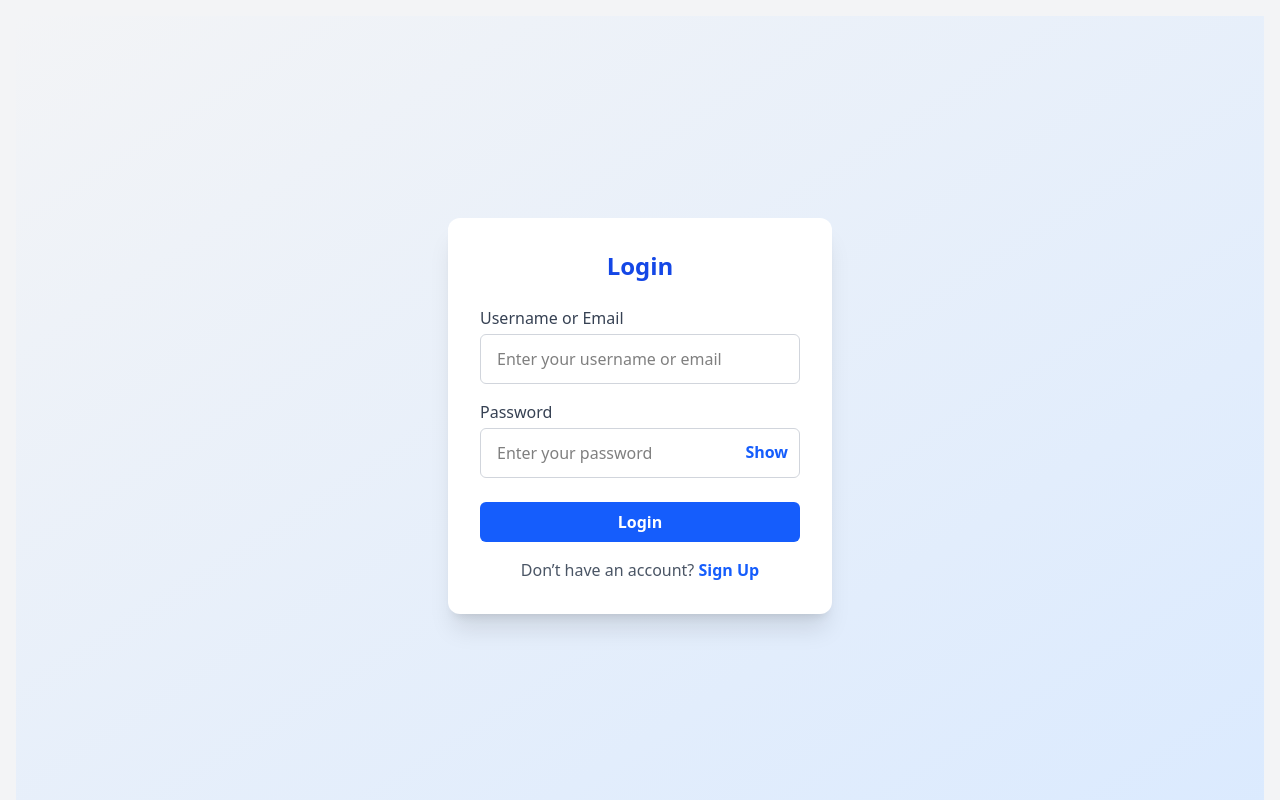
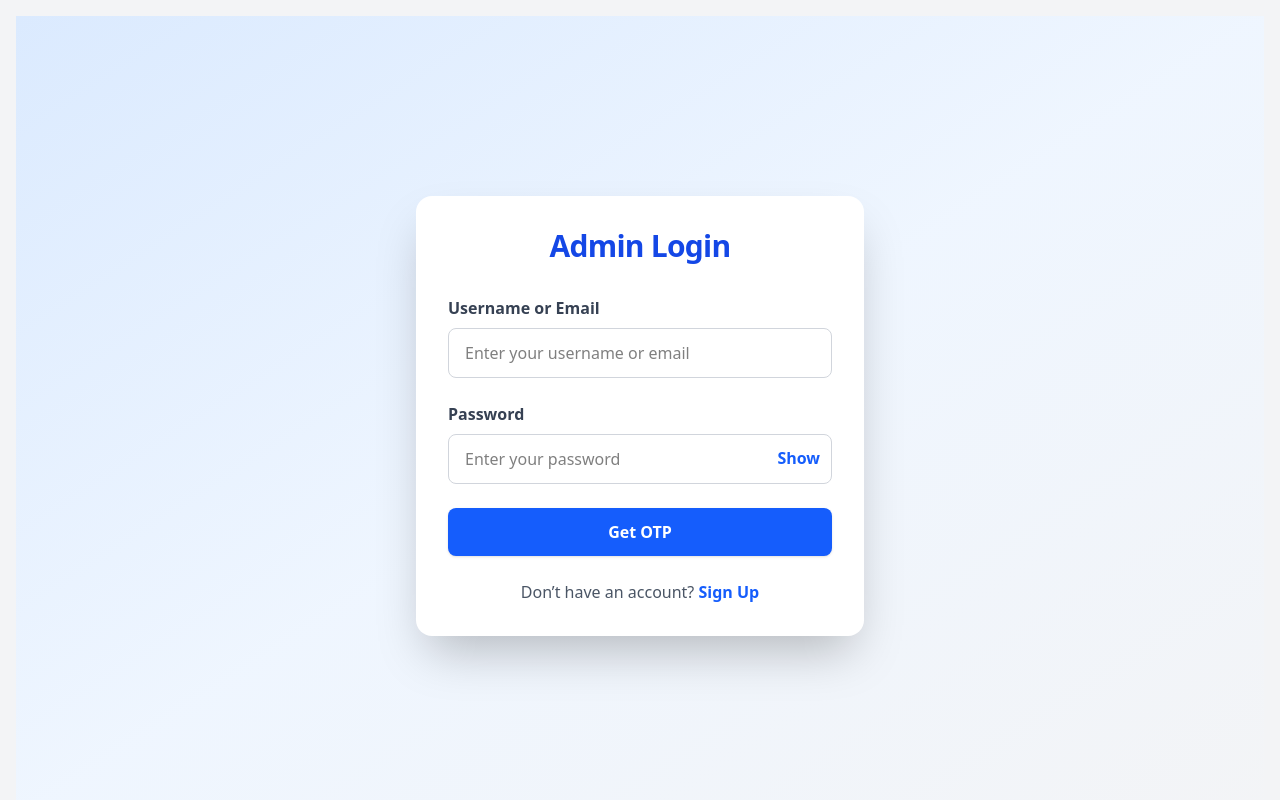
Before and after one commit to Collabority/cl-adminfrontend, a React (Vite) app: page /login in a window 1280 px wide. Built offline with nearby package versions, Linux system fonts and the light colour scheme; no server answers.

Commit message:
Secured authentication flow

```diff
--- a/src/App.jsx
+++ b/src/App.jsx
@@ -8,7 +8,7 @@ const App = () => {
 
   if (loading) {
     return (
-      <div className="h-screen flex justify-center items-center overflow-hidden">
+      <div className="h-screen flex justify-center items-center overflow-hidden ">
         <Loader />
       </div>
     );
--- a/src/pages/Login.jsx
+++ b/src/pages/Login.jsx
@@ -1,6 +1,7 @@
 import React, { useState } from "react";
 import { Link } from "react-router-dom";
 import { useLogin } from "../hooks/useLogin";
+import instance from "../lib/axios";
 
 const Login = () => {
   const { loginUser, loading } = useLogin();
@@ -8,16 +9,16 @@ const Login = () => {
   const [formData, setFormData] = useState({
     usernameOrEmail: "",
     password: "",
+    otp: "",
   });
 
   const [errors, setErrors] = useState({});
   const [showPassword, setShowPassword] = useState(false);
+  const [showOTP, setShowOTP] = useState(false);
+  const [loader, setLoader] = useState(false);
+  const [otpSent, setOtpSent] = useState(false);
 
-  const handleChange = (e) => {
-    setFormData({ ...formData, [e.target.id]: e.target.value });
-    setErrors({});
-  };
-
+  // Improved validation logic
   const validate = () => {
     const newErrors = {};
 
@@ -37,63 +38,97 @@ const Login = () => {
       newErrors.password = "Password must be at least 6 characters";
     }
 
+    if (showOTP && !formData.otp.trim()) {
+      newErrors.otp = "OTP is required";
+    }
+
     return newErrors;
   };
 
-  const handleSubmit = () => {
+  const handleChange = (e) => {
+    setFormData({ ...formData, [e.target.id]: e.target.value });
+    setErrors((prev) => ({ ...prev, [e.target.id]: undefined }));
+  };
+
+  const handleLogin = async () => {
     const validationErrors = validate();
     if (Object.keys(validationErrors).length > 0) {
       setErrors(validationErrors);
-    } else {
-      setErrors({});
-      loginUser({
+      return;
+    }
+    setErrors({});
+    await loginUser({
+      email: formData.usernameOrEmail,
+      password: formData.password,
+      otp: formData.otp,
+    });
+    // You can handle login response here (redirect, etc.)
+  };
+
+  const handleGetOTP = async () => {
+    const validationErrors = validate();
+    if (Object.keys(validationErrors).length > 0) {
+      setErrors(validationErrors);
+      return;
+    }
+    try {
+      setLoader(true);
+      const response = await instance.post("/admin/sendEmail", {
         email: formData.usernameOrEmail,
         password: formData.password,
       });
-      console.log("Form submitted:", formData);
-      // Proceed with API call here
+      if (response.status < 200 || response.status >= 300) {
+        throw new Error(response.data?.message || "Failed to send OTP.");
+      }
+      setShowOTP(true);
+      setOtpSent(true);
+    } catch (err) {
+      setErrors({ otp: err.message || "Failed to send OTP." });
+    } finally {
+      setLoader(false);
     }
   };
 
   return (
-    <div className="flex justify-center items-center min-h-screen bg-gradient-to-br from-gray-100 to-blue-100 px-4">
-      <div className="w-full max-w-sm bg-white rounded-xl shadow-xl p-6 sm:p-8">
-        <h1 className="text-2xl font-bold text-center mb-6 text-blue-700">
-          Login
+    <div className="flex justify-center items-center min-h-screen bg-gradient-to-br from-blue-100 via-blue-50 to-gray-100 px-4">
+      <div className="w-full max-w-md bg-white rounded-2xl shadow-2xl p-8">
+        <h1 className="text-3xl font-bold text-center mb-8 text-blue-700 tracking-tight">
+          Admin Login
         </h1>
 
         {/* Username or Email */}
-        <div className="mb-4">
+        <div className="mb-6">
           <label
             htmlFor="usernameOrEmail"
-            className="block text-base font-medium text-gray-700 mb-1"
+            className="block text-base font-semibold text-gray-700 mb-2"
           >
             Username or Email
           </label>
           <input
             type="text"
             id="usernameOrEmail"
+            autoComplete="username"
             value={formData.usernameOrEmail}
             onChange={handleChange}
             placeholder="Enter your username or email"
-            className={`w-full px-4 py-3 border rounded-md focus:outline-none focus:ring-2 placeholder:text-base ${
+            className={`w-full px-4 py-3 border rounded-lg focus:outline-none focus:ring-2 placeholder:text-base transition ${
               errors.usernameOrEmail
                 ? "border-red-500 focus:ring-red-400"
                 : "border-gray-300 focus:ring-blue-500"
             }`}
           />
           {errors.usernameOrEmail && (
-            <p className="text-base text-red-600 mt-1 font-semibold">
-              * {errors.usernameOrEmail}
+            <p className="text-sm text-red-600 mt-1 font-semibold">
+              {errors.usernameOrEmail}
             </p>
           )}
         </div>
 
         {/* Password */}
-        <div className="mb-4">
+        <div className="mb-6">
           <label
             htmlFor="password"
-            className="block text-base font-medium text-gray-700 mb-1"
+            className="block text-base font-semibold text-gray-700 mb-2"
           >
             Password
           </label>
@@ -101,10 +136,11 @@ const Login = () => {
             <input
               type={showPassword ? "text" : "password"}
               id="password"
+              autoComplete="current-password"
               value={formData.password}
               onChange={handleChange}
               placeholder="Enter your password"
-              className={`w-full px-4 py-3 border rounded-md focus:outline-none focus:ring-2 placeholder:text-base ${
+              className={`w-full px-4 py-3 border rounded-lg focus:outline-none focus:ring-2 placeholder:text-base transition ${
                 errors.password
                   ? "border-red-500 focus:ring-red-400"
                   : "border-gray-300 focus:ring-blue-500"
@@ -114,28 +150,78 @@ const Login = () => {
               type="button"
               onClick={() => setShowPassword((prev) => !prev)}
               className="absolute right-3 top-3 text-base text-blue-600 hover:underline focus:outline-none font-semibold"
+              tabIndex={-1}
             >
               {showPassword ? "Hide" : "Show"}
             </button>
           </div>
           {errors.password && (
-            <p className="text-base text-red-600 mt-1 font-semibold">
-              * {errors.password}
+            <p className="text-sm text-red-600 mt-1 font-semibold">
+              {errors.password}
             </p>
           )}
         </div>
 
+        {/* OTP */}
+        {showOTP && (
+          <div className="mb-6">
+            <label
+              htmlFor="otp"
+              className="block text-base font-semibold text-gray-700 mb-2"
+            >
+              OTP
+            </label>
+            <input
+              type="text"
+              id="otp"
+              autoComplete="one-time-code"
+              value={formData.otp}
+              onChange={handleChange}
+              placeholder="Enter the OTP"
+              className={`w-full px-4 py-3 border rounded-lg focus:outline-none focus:ring-2 placeholder:text-base transition ${
+                errors.otp
+                  ? "border-red-500 focus:ring-red-400"
+                  : "border-gray-300 focus:ring-blue-500"
+              }`}
+            />
+            {errors.otp && (
+              <p className="text-sm text-red-600 mt-1 font-semibold">
+                {errors.otp}
+              </p>
+            )}
+            {otpSent && !errors.otp && (
+              <p className="text-xs text-green-600 mt-1 font-semibold">
+                OTP sent to your email.
+              </p>
+            )}
+          </div>
+        )}
+
         {/* Submit Button */}
-        <button
-          type="button"
-          onClick={handleSubmit}
-          className="w-full py-2 mt-2 bg-blue-600 text-white font-semibold text-base rounded-md hover:bg-blue-700 transition-all duration-200"
-        >
-          Login
-        </button>
+        <div className="mb-4">
+          {showOTP ? (
+            <button
+              type="button"
+              onClick={handleLogin}
+              className="w-full py-3 bg-blue-600 text-white font-semibold text-base rounded-lg hover:bg-blue-700 transition-all duration-200 shadow"
+              disabled={loading}
+            >
+              {loading ? "Logging in..." : "Login"}
+            </button>
+          ) : (
+            <button
+              type="button"
+              onClick={handleGetOTP}
+              className="w-full py-3 bg-blue-600 text-white font-semibold text-base rounded-lg hover:bg-blue-700 transition-all duration-200 shadow"
+              disabled={loader}
+            >
+              {loader ? "Sending OTP..." : "Get OTP"}
+            </button>
+          )}
+        </div>
 
         {/* Sign up link */}
-        <p className="text-base text-center mt-4 text-gray-600">
+        <p className="text-base text-center mt-6 text-gray-600">
           Don’t have an account?{" "}
           <Link
             to="/sign-up"
```
